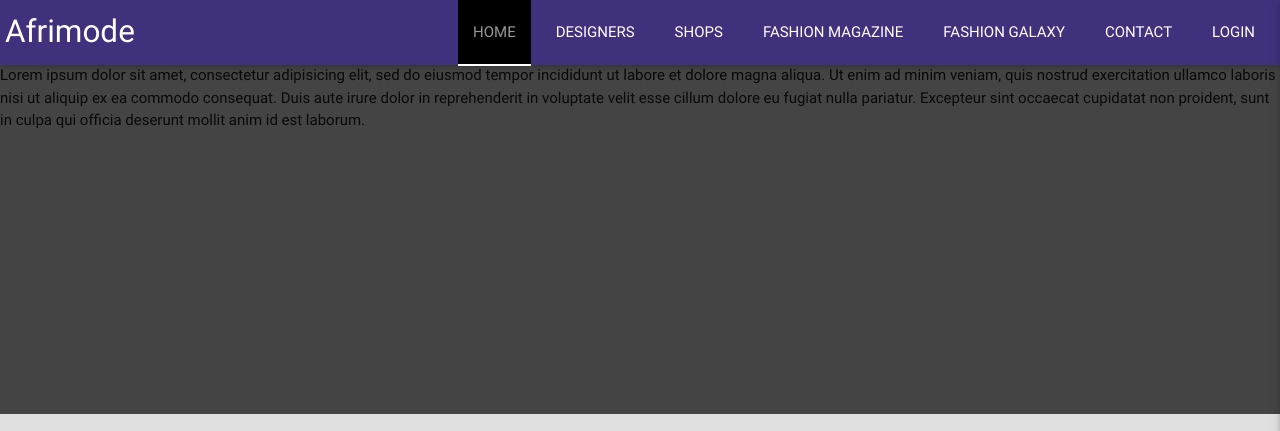
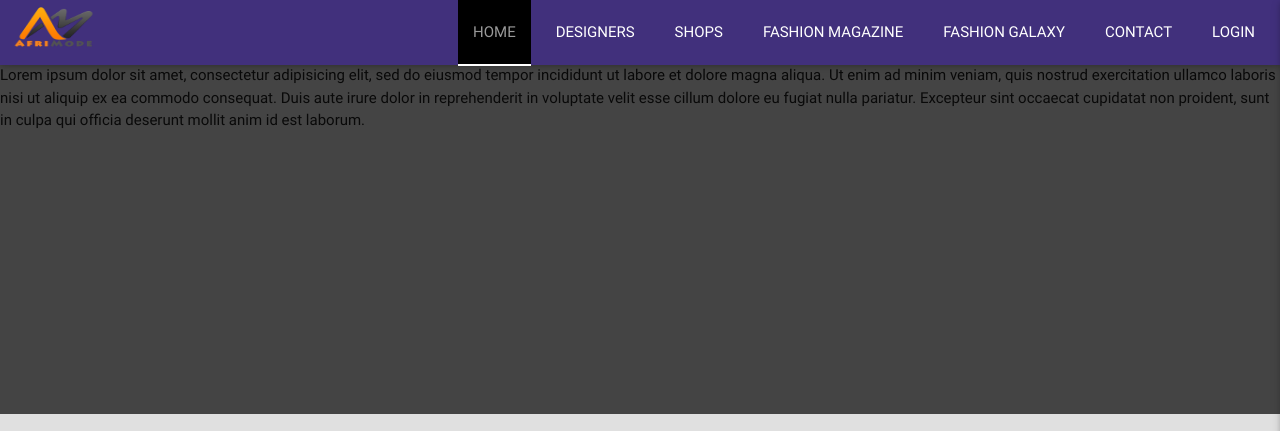
Before and after one commit to BankiLouis/afrimode, a plain HTML site: page blog-detail.html in a window 1280 px wide. Shown: the top 431 px of the page. Drawn offline with Linux system fonts and the light colour scheme; a script that the page names is missing; files whose address does not match are found by name.

Commit message:
new changes

```diff
--- a/blog-detail.html
+++ b/blog-detail.html
@@ -19,7 +19,7 @@
 <header class="navbar-fixed">
   <nav>
     <div class="nav-wrapper">
-      <a href="#" class="brand-logo">Afrimode</a>
+      <a href="#" class="brand-logo"><img src="images/logo.png" class="logo responsive-img" style="width:100px; height: 60px; padding: 3px;"></a>
       <ul id="nav-mobile" class="right hide-on-med-and-down">
         <li class="active"><a href="#" >Home</a></li>
         <li><a href='#' data-activates='dropdown1' class="dropdown-button">Designers</a>
```
Also changed, not shown: index.html (+1 -0 lines), favicon-16x16.png (added), favicon-32x32.png (added), favicon-96x96.png (added), images/afrimode5.png (added), images/afrimode6.jpg (added), images/afrimode7.jpg (added), images/afrimode8.jpg (added), images/logo.jpg (added), images/logo.png (added).
